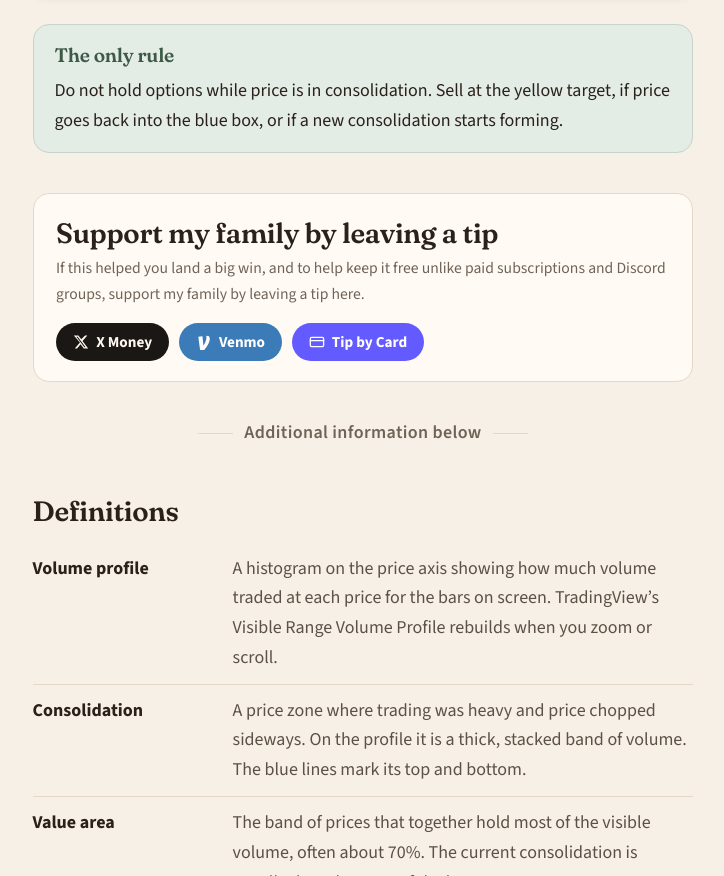
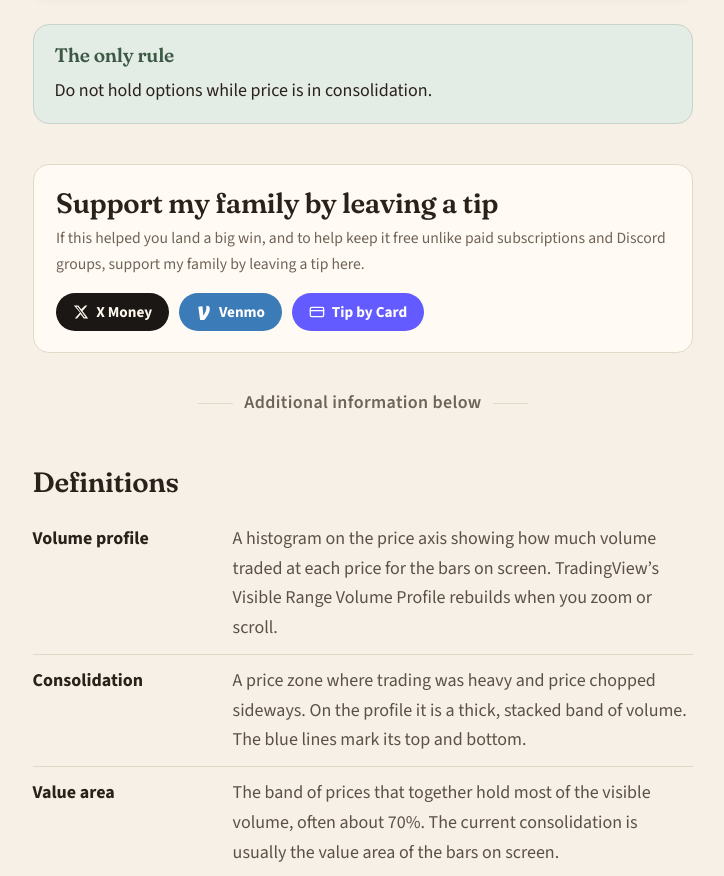
Before and after one commit to MPalhidai/laidoffdadventures-site, a plain HTML site: page trading/index.html in a window 1280 px wide. Shown: the part 2227-3103 px from the top of the page, without its empty margins (277-1001 px from the left). Drawn offline with Linux system fonts and the light colour scheme.

Commit message:
Trim The only rule to its single sentence

```diff
--- a/trading/index.html
+++ b/trading/index.html
@@ -89,7 +89,7 @@
 
       <div class="rule-box">
         <h3 id="the-only-rule">The only rule</h3>
-        <p>Do not hold options while price is in consolidation. Sell at the yellow target, if price goes back into the blue box, or if a new consolidation starts forming.</p>
+        <p>Do not hold options while price is in consolidation.</p>
       </div>
 
       <section class="support-block" aria-labelledby="support-title">
```
